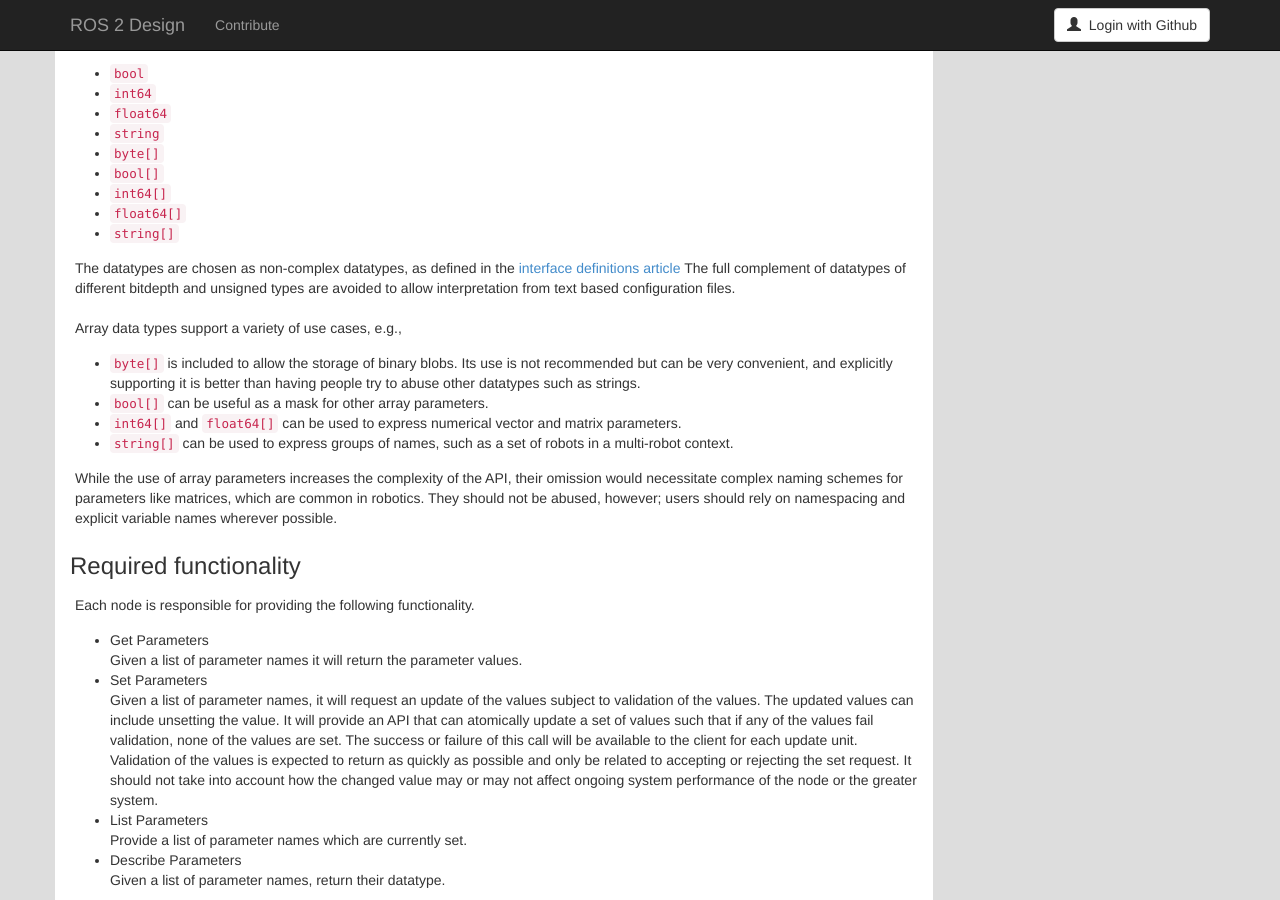
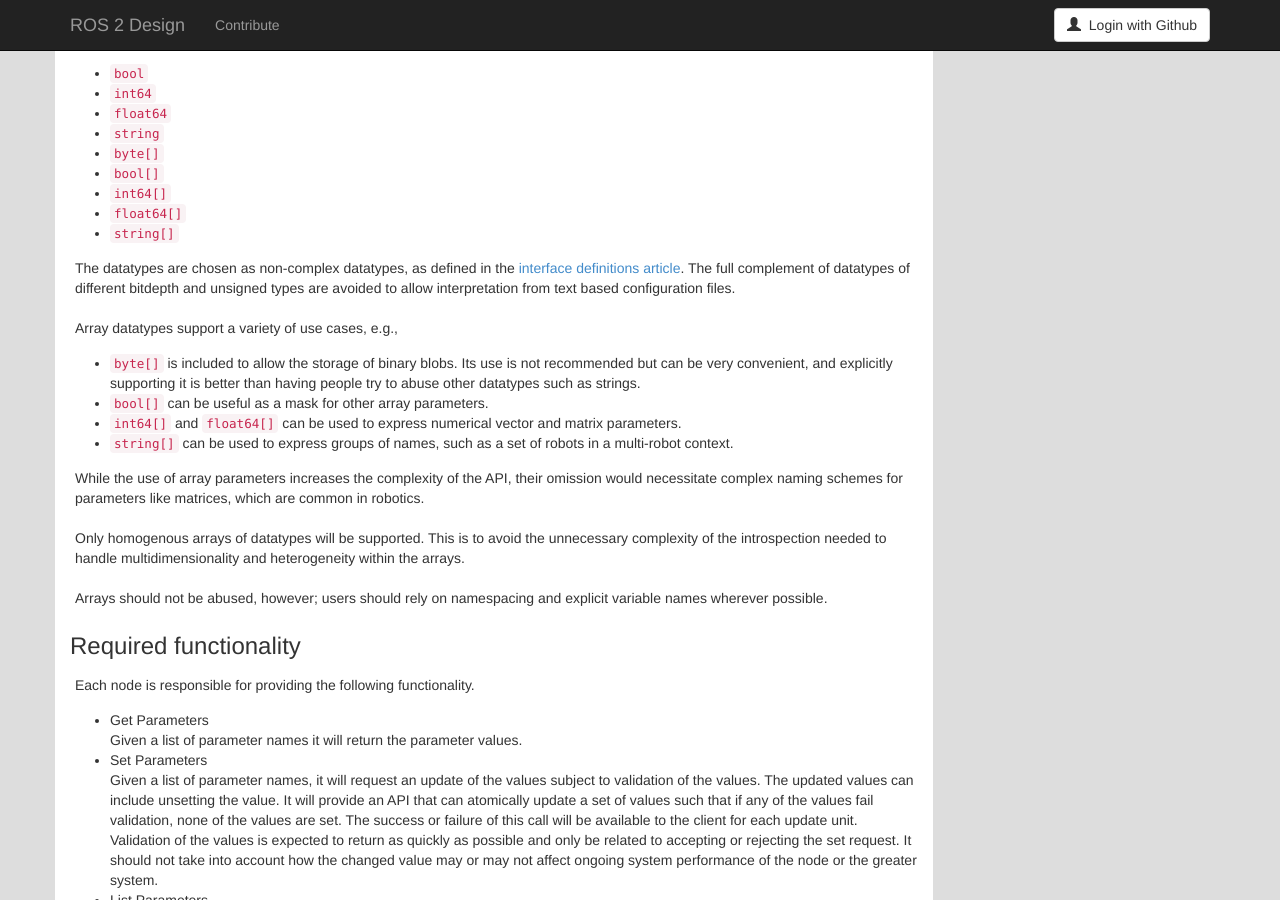
Before and after one commit to ros2/design, a Jekyll site: the page built from articles/055_ros_parameter_design.md, in a window 1280 px wide and 900 px high, scrolled down 1667 px. Built offline with Jekyll 4.4.1, drawn with Linux system fonts in a browser that asks for light colours; nearby versions of some CDN libraries.

Commit message:
Incorporating PR feedback.

```diff
--- a/articles/055_ros_parameter_design.md
+++ b/articles/055_ros_parameter_design.md
@@ -119,10 +119,10 @@ The value can be one of the following datatypes:
 - `float64[]`
 - `string[]`
 
-The datatypes are chosen as non-complex datatypes, as defined in the [interface definitions article](interface_definition.html)
+The datatypes are chosen as non-complex datatypes, as defined in the [interface definitions article](interface_definition.html).
 The full complement of datatypes of different bitdepth and unsigned types are avoided to allow interpretation from text based configuration files.
 
-Array data types support a variety of use cases, e.g.,
+Array datatypes support a variety of use cases, e.g.,
 - `byte[]` is included to allow the storage of binary blobs.
 Its use is not recommended but can be very convenient, and explicitly supporting it is better than having people try to abuse other datatypes such as strings.
 - `bool[]` can be useful as a mask for other array parameters.
@@ -130,7 +130,10 @@ Its use is not recommended but can be very convenient, and explicitly supporting
 - `string[]` can be used to express groups of names, such as a set of robots in a multi-robot context.
 
 While the use of array parameters increases the complexity of the API, their omission would necessitate complex naming schemes for parameters like matrices, which are common in robotics.
-They should not be abused, however; users should rely on namespacing and explicit variable names wherever possible.
+
+Only homogenous arrays of datatypes will be supported. This is to avoid the unnecessary complexity of the introspection needed to handle multidimensionality and heterogeneity within the arrays.
+
+Arrays should not be abused, however; users should rely on namespacing and explicit variable names wherever possible.
 
 ### Required functionality
 
```
